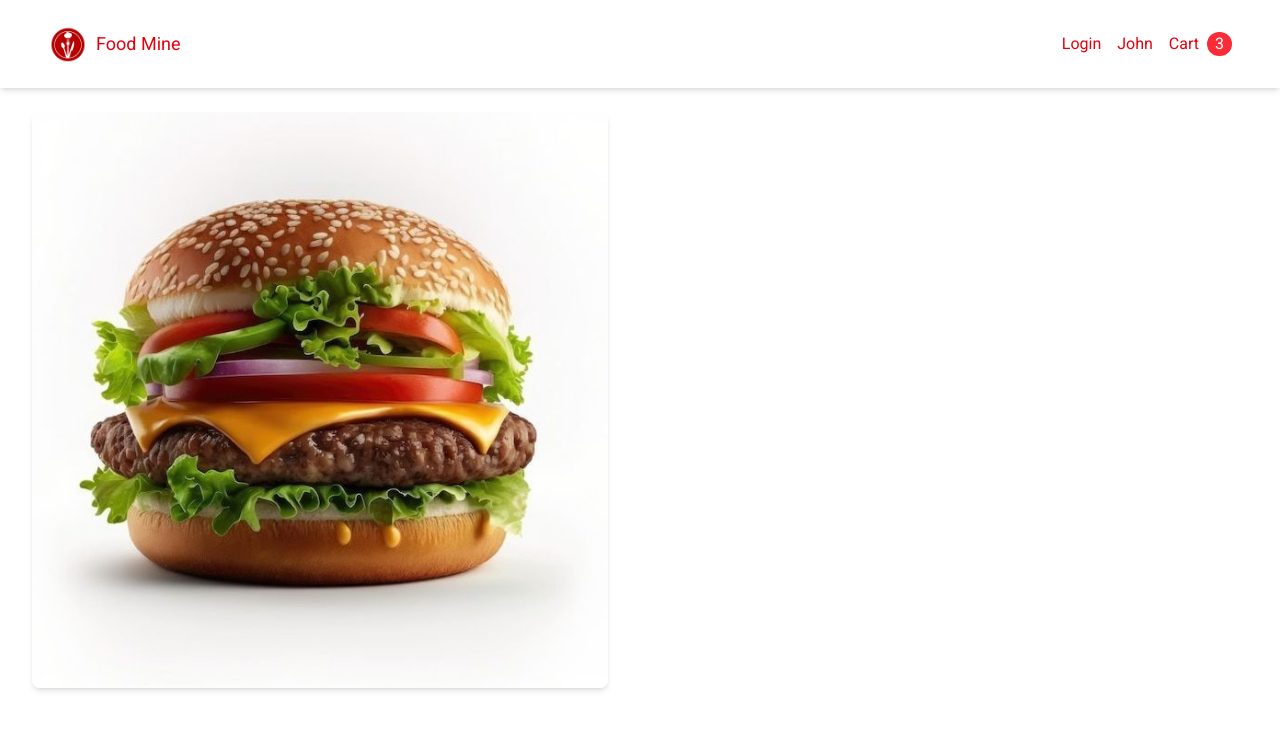
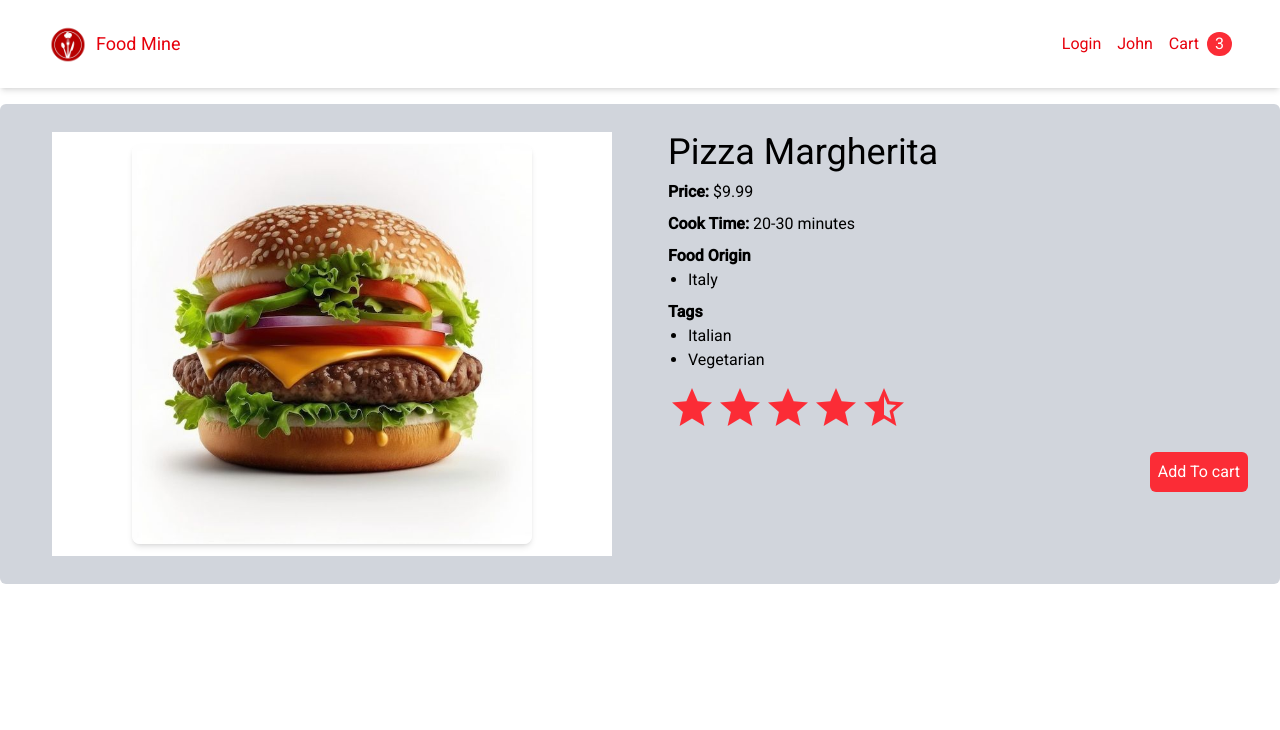
Before and after one commit to Bhinsar/Food_Mine, an Angular app in the folder frontend/: page /food/1 in a window 1280 px wide. Shown: the top 730 px of the page. Built offline with nearby package versions, Linux system fonts and the light colour scheme.

Commit message:
Enhance food page layout and functionality by adding detailed food information, including origins and tags, and implementing a star rating system. Update component imports for improved rendering.

```diff
--- a/frontend/src/app/components/pages/food-page/food-page.component.html
+++ b/frontend/src/app/components/pages/food-page/food-page.component.html
@@ -1,5 +1,36 @@
-<div class="container grid grid-cols-1 md:grid-cols-2 gap-4">
+<div class="container grid grid-cols-1 md:grid-cols-2 gap-4 bg-gray-300 rounded-md">
+    <div class="m-5 bg-white flex justify-center p-3">
+        <img [src]="food.imageUrl" alt="Food Image" class="w-auto h-[25rem] rounded-lg shadow-md">
+    </div>
     <div>
-        <img [src]="food.imageUrl" alt="Food Image" class="w-xl h-auto rounded-lg shadow-md">
+        <div class="flex gap-2 flex-col justify-center items-start p-5">
+            <div class="text-4xl">{{food.name}}</div>
+            <div><span class="font-bold">Price: </span>${{food.price}}</div>
+            <div><span class="font-bold">Cook Time: </span> {{food.cookTime}}</div>
+            <div>
+                <p class="font-bold">Food Origin</p>
+                <ul role="list" class="list-disc mx-5" *ngFor="let origin of food.origins">
+                    <li>{{origin}}</li>
+                </ul>
+            </div>
+            <div>
+                <p class="font-bold">Tags</p>
+                <ul role="list" class="list-disc mx-5" *ngFor="let tag of food.tags">
+                    <li>{{tag}}</li>
+                </ul>
+            </div>
+
+            <div class="flex mt-1  text-red-500">
+                <ng-container *ngFor="let star of [1, 2, 3, 4, 5]">
+                    <span class="material-icons " style="font-size: 3em;">
+                        {{ food.stars >= star ? 'star' : food.stars >= star - 0.5 ? 'star_half' : 'star_border' }}
+                    </span>
+                </ng-container>
+            </div>
+        </div>
+        <div class="flex justify-end items-end align-botto  m">
+
+            <button class="bg-red-500 cursor-pointer hover:bg-red-500/90 text-white p-2 rounded-md ">Add To cart</button>
+        </div>
     </div>
 </div>
--- a/frontend/src/app/components/pages/food-page/food-page.component.ts
+++ b/frontend/src/app/components/pages/food-page/food-page.component.ts
@@ -2,10 +2,12 @@ import { Component, signal } from '@angular/core';
 import { Food } from '../../../model/Food.type';
 import { FoodService } from '../../../services/food.service';
 import { ActivatedRoute } from '@angular/router';
+import { NgFor } from '@angular/common';
+import { TagsComponent } from '../../partails/tags/tags.component';
 
 @Component({
   selector: 'app-food-page',
-  imports: [],
+  imports: [NgFor],
   templateUrl: './food-page.component.html',
   styleUrl: './food-page.component.css'
 })
```
